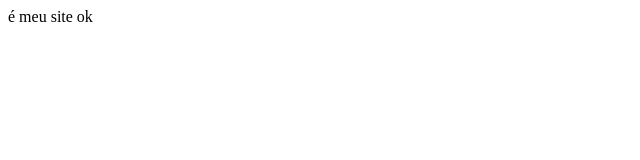
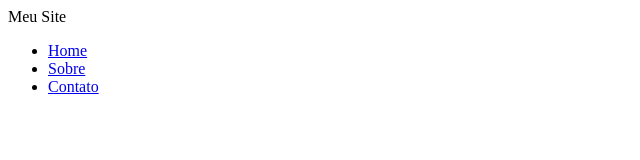
Before and after one commit to elielt/site, a plain HTML site: page index.html in a window 1280 px wide. Shown: the whole page, without its empty margins (0-640 px from the left). Drawn offline with Linux system fonts and the light colour scheme.

Commit message:
novo menu

```diff
--- a/index.html
+++ b/index.html
@@ -5,6 +5,13 @@
 <title> Meu Site </title>
 </head>
 <body>
-	é meu site ok
+Meu Site
+
+<ul>
+    <li><a href="index.html">Home</a></li>
+    <li><a href="sobre.html">Sobre</a></li>
+    <li><a href="contato.html">Contato</a></li>
+</ul>
+
 </body>
 </html>
```
